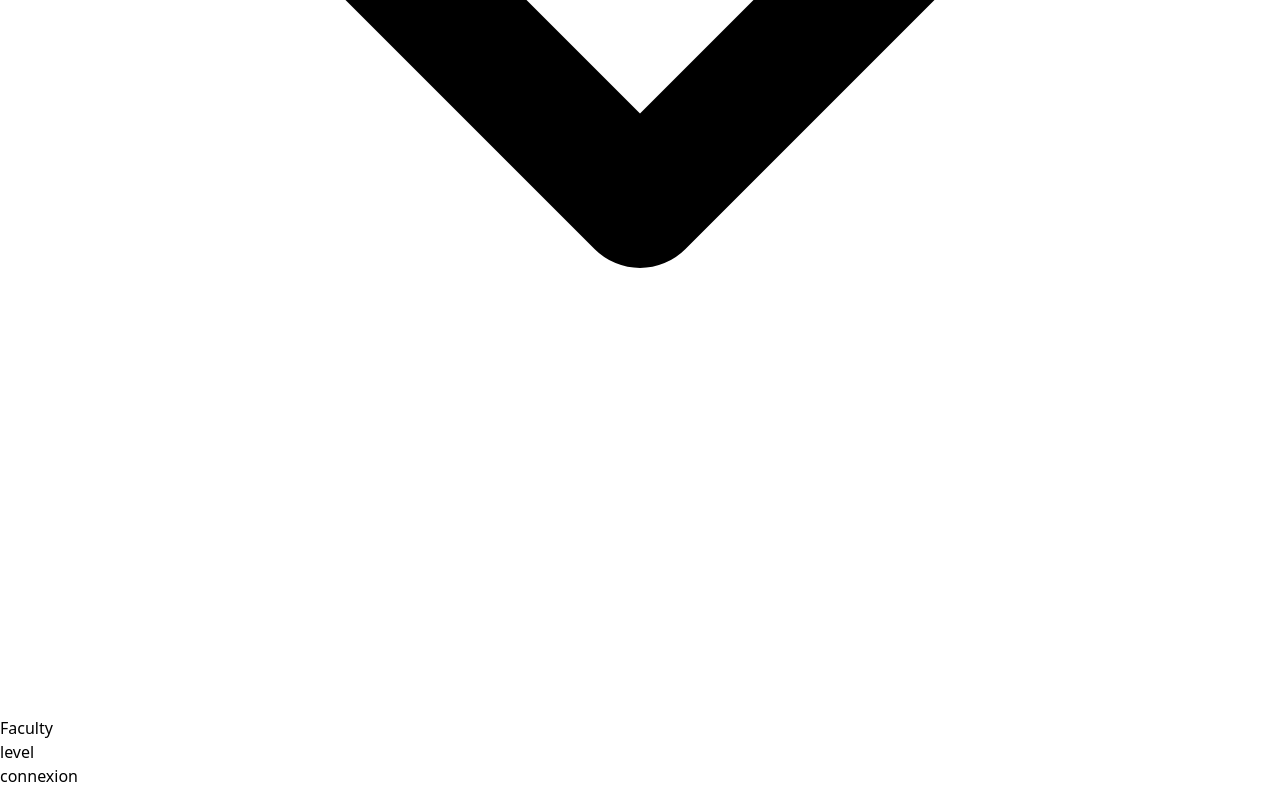
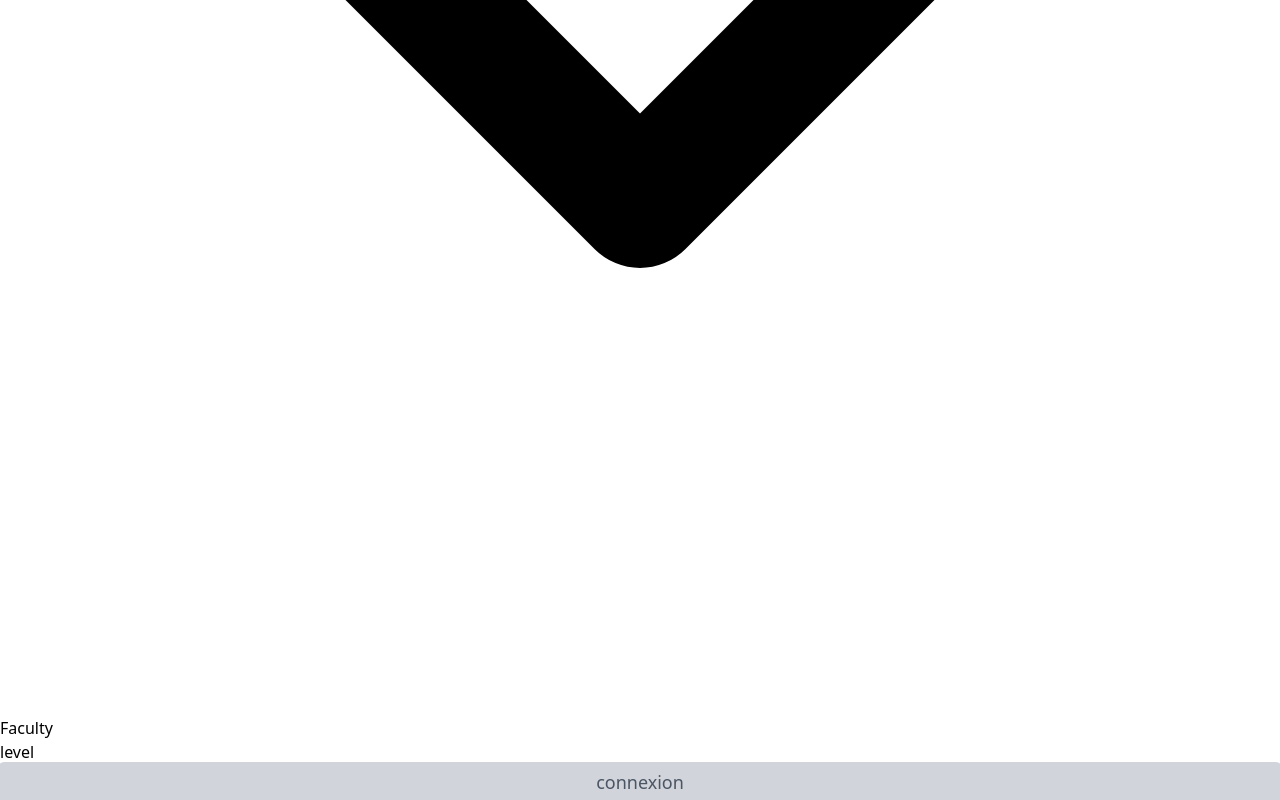
Before and after one commit to HangaWilfried/schedule, a Vue app: page / in a window 1280 px wide. Shown: the part 612-1412 px from the top of the page. Built offline with nearby package versions, Linux system fonts and the light colour scheme.

Commit message:
implement complete login

```diff
--- a/package.json
+++ b/package.json
@@ -8,6 +8,8 @@
   },
   "dependencies": {
     "@heroicons/vue": "^1.0.6",
+    "@vuelidate/core": "^2.0.0-alpha.41",
+    "@vuelidate/validators": "^2.0.0-alpha.29",
     "vue": "^3.2.33",
     "vue-router": "^4.0.14"
   },
--- a/src/views/Login.vue
+++ b/src/views/Login.vue
@@ -1,7 +1,7 @@
 <template>
   <div class="fixed overflow-x-hidden overflow-y-auto inset-0 flex md:justify-center items-center z-50 mx-4">
     <div class="absolute mx-auto w-full md:w-auto md:max-w-2xl">
-      <form class="bg-[#735d78] rounded-lg rounded shadow-2xl flex flex-col text-white p-8 w-full md:w-96 gap-y-5">
+      <form class="bg-[#735d78] rounded-lg rounded shadow-2xl flex flex-col text-white p-8 w-full md:w-96 gap-y-5" @submit.prevent="loginTo">
         <div class="text-gray-900 cursor-pointer bg-white rounded">
           <div class="flex justify-between rounded bg-white space-x-4 items-center pl-2" @click="handleClose">
             <span>tenant</span>
@@ -21,16 +21,17 @@
           </div>
         </div>
         <template v-if="tenant === 'student'">
-          <Field label="Faculty" v-model:field="Faculty" model="text"/>
-          <Field label="level" v-model:field="level" model="text"/>
+          <Field label="Faculty" v-model:field="student.faculty" model="text"/>
+          <Field label="level" v-model:field="student.level" model="text"/>
         </template>
         <template v-else>
-          <Field label="full name" v-model:field="fullName" model="text"/>
-          <Field label="registration number" v-model:field="registrationNumber" model="text"/>
+          <Field label="full name" v-model:field="teacher.fullName" model="text"/>
+          <Field label="registration number" v-model:field="teacher.registrationNumber" model="text"/>
         </template>
         <div class="w-full flex flex-col w-full mt-5">
           <button
             @click.prevent="loginTo"
+            :disabled="v$.$invalid"
             class="hover:bg-[#f7d1cd] hover:ring-4 active:ring-[#d1b3c4] w-full bg-[#f7d1cd] rounded py-1 text-lg font-sans text-gray-600 ring-2 ring-[#f7d1cd]">connexion</button>
         </div>
       </form>
@@ -40,17 +41,47 @@
 </template>
 
 <script setup>
-import { ref } from "vue";
+import { computed, reactive, ref } from "vue";
 import { useRouter } from "vue-router";
+import { useVuelidate } from "@vuelidate/core";
+import { required, helpers } from "@vuelidate/validators";
+
 
 import Field from "../components/Field.vue";
 import { ChevronDownIcon } from '@heroicons/vue/solid'
 
+const student = reactive({
+  faculty: "",
+  level: "",
+});
+const teacher = reactive({
+  fullName: "",
+  registrationNumber: ""
+});
+
+const teacherRules = {
+  fullName: {
+    required: helpers.withMessage("veuillez fournir votre nom complet", required),
+  },
+  registrationNumber: {
+    required: helpers.withMessage("veuillez fournir votre matricule", required),
+  }
+}
+
+const studentRules = {
+  faculty: {
+    required: helpers.withMessage("veuillez fournir la filiere", required),
+  },
+  level: {
+    required: helpers.withMessage("veuillez fournir le niveau", required),
+  }
+};
+
 const tenant = ref("student");
-const Faculty = ref("");
-const level = ref("");
-const fullName = ref("");
-const registrationNumber = ref("");
+const computedState = computed(() => tenant.value === "student" ? student : teacher);
+const computedRule = computed(() => tenant.value === "student" ? studentRules : teacherRules);
+
+const v$ = useVuelidate(computedRule, computedState);
 
 const router = useRouter();
 
@@ -63,9 +94,12 @@ const handleClose = () => {
   return shouldCloseTenantOptions.value = shouldCloseTenantOptions.value === false
 }
 const setTenant = (value) => {
-  tenant.value = "";
   tenant.value = value;
-  console.log(tenant.value)
-  return tenant.value;
 };
 </script>
+
+<style scoped>
+  button:disabled {
+    @apply w-full bg-gray-300 rounded py-1 text-lg font-sans text-gray-600 ring-2 ring-gray-300 cursor-text;
+  }
+</style>
```
Also changed, not shown: 1 other file (tests, documents, lock files or other folders).
